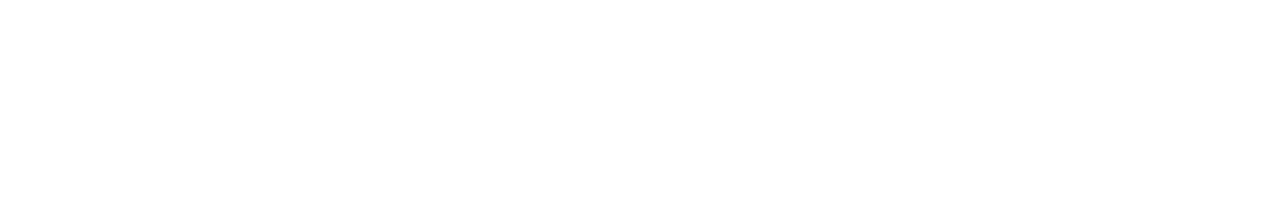
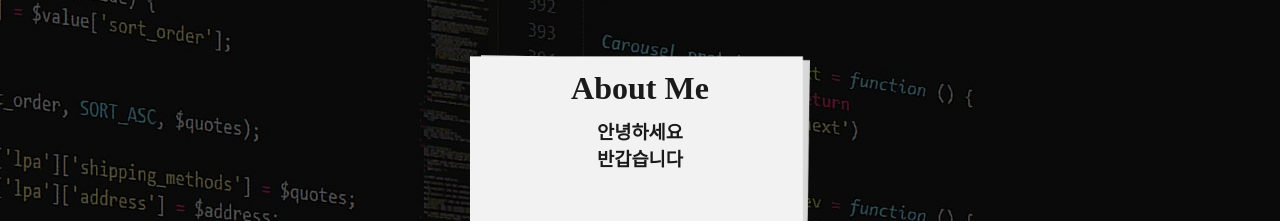
Before and after one commit to gnemek20/portfolio, a Next.js app: page / in a window 1280 px wide. Shown: the part 908-1129 px from the top of the page. Built offline with nearby package versions, Linux system fonts and the light colour scheme; a web font is replaced by a local one.

Commit message:
video source 락

```diff
--- a/pages/components/page1.tsx
+++ b/pages/components/page1.tsx
@@ -42,7 +42,7 @@
         autoPlay
         loop
       >
-        <source src={videoSrc} />
+        {/* <source src={videoSrc} /> */}
       </video>
       <div className={styles.content}>
         <h1 className={styles.name}>GWON MINSEOK</h1>
--- a/pages/index.tsx
+++ b/pages/index.tsx
@@ -91,7 +91,7 @@
         <Page1 play={isVideoRunning} />
       </div>
       <div style={{height: pageInnerHeight}}>
-        {/* <Page2 /> */}
+        <Page2 />
       </div>
       <div style={{height: pageInnerHeight}}>
         <Page3 />
```
